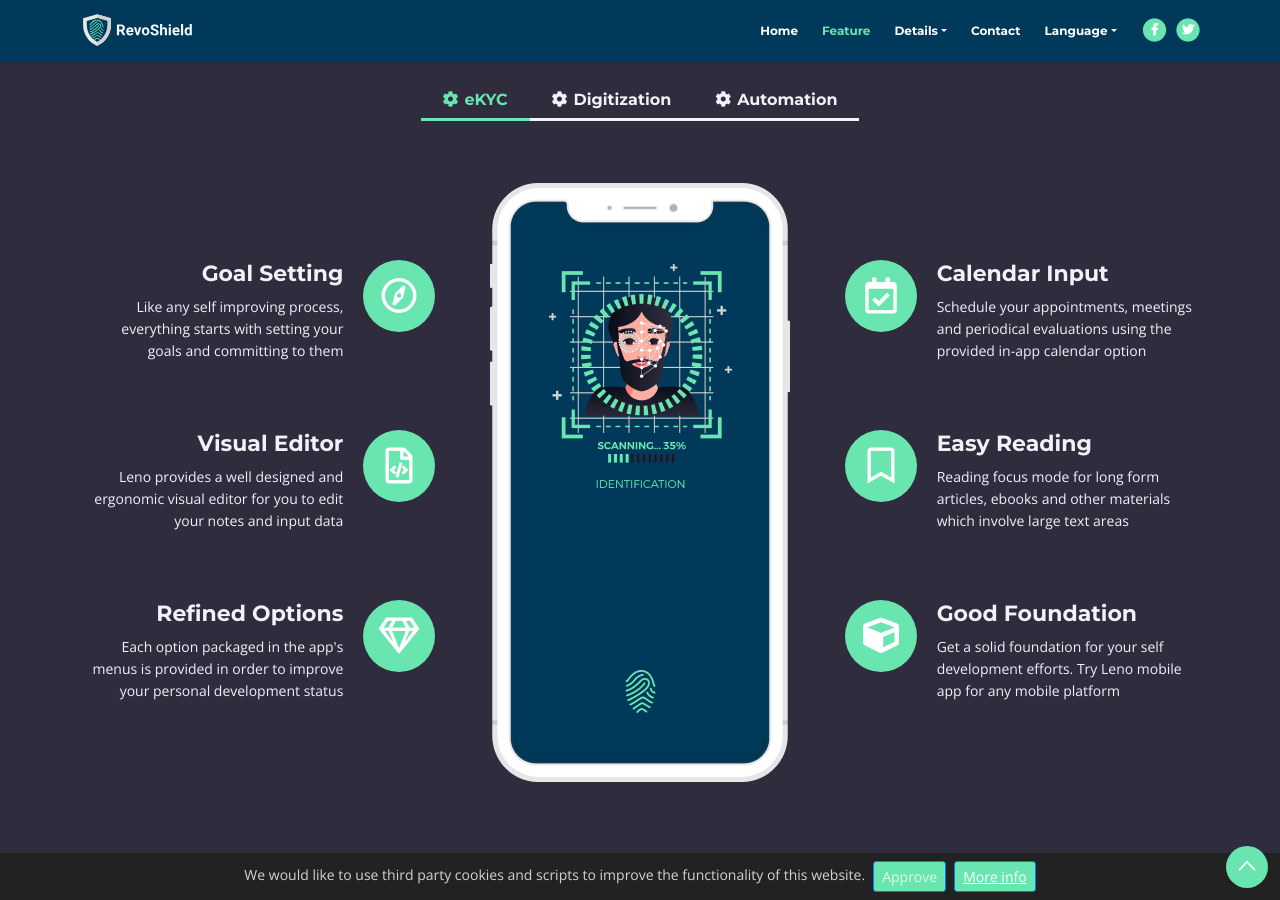
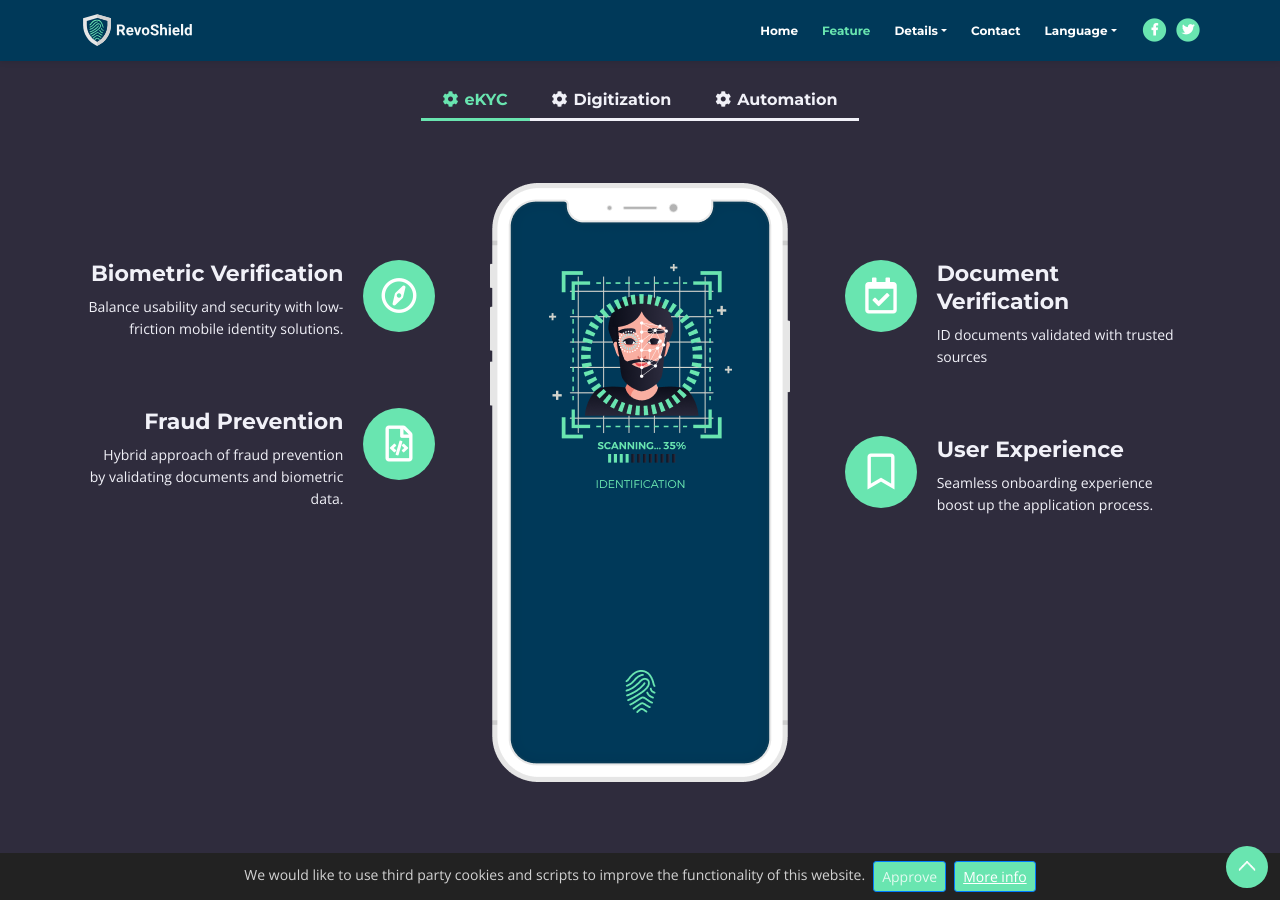
Before and after one commit to revoshield/revoshield.github.io, a Jekyll site: the page built from index.html, in a window 1280 px wide and 900 px high, scrolled down 1106 px. Built offline with Jekyll 4.4.1, drawn with Linux system fonts in a browser that asks for light colours.

Commit message:
add text

```diff
--- a/_includes/sections/features.html
+++ b/_includes/sections/features.html
@@ -43,8 +43,8 @@
                                     <div class="card left-pane first">
                                         <div class="card-body">
                                             <div class="text-wrapper">
-                                                <h4 class="card-title">Goal Setting</h4>
-                                                <p>Like any self improving process, everything starts with setting your goals and committing to them</p>
+                                                <h4 class="card-title">Biometric Verification</h4>
+                                                <p>Balance usability and security with low-friction mobile identity solutions.</p>
                                             </div>
                                             <div class="card-icon">
                                                 <i class="far fa-compass"></i>
@@ -54,25 +54,15 @@
                                     <div class="card left-pane">
                                         <div class="card-body">
                                             <div class="text-wrapper">
-                                                <h4 class="card-title">Visual Editor</h4>
-                                                <p>Leno provides a well designed and ergonomic visual editor for you to edit your notes and input data</p>
+                                                <h4 class="card-title">Fraud Prevention </h4>
+                                                <p>Hybrid approach of fraud prevention by validating documents and biometric data.</p>
                                             </div>
                                             <div class="card-icon">
                                                 <i class="far fa-file-code"></i>
                                             </div>
                                         </div>
                                     </div>
-                                    <div class="card left-pane">
-                                        <div class="card-body">
-                                            <div class="text-wrapper">
-                                                <h4 class="card-title">Refined Options</h4>
-                                                <p>Each option packaged in the app's menus is provided in order to improve your personal development status</p>
-                                            </div>
-                                            <div class="card-icon">
-                                                <i class="far fa-gem"></i>
-                                            </div>
-                                        </div>
-                                    </div>
+
                                 </div>
                                 <!-- end of icon cards pane -->
 
@@ -90,8 +80,8 @@
                                                 <i class="far fa-calendar-check"></i>
                                             </div>
                                             <div class="text-wrapper">
-                                                <h4 class="card-title">Calendar Input</h4>
-                                                <p>Schedule your appointments, meetings and periodical evaluations using the provided in-app calendar option</p>
+                                                <h4 class="card-title">Document Verification</h4>
+                                                <p>ID documents validated with trusted sources</p>
                                             </div>
                                         </div>
                                     </div>
@@ -101,22 +91,12 @@
                                                 <i class="far fa-bookmark"></i>
                                             </div>
                                             <div class="text-wrapper">
-                                                <h4 class="card-title">Easy Reading</h4>
-                                                <p>Reading focus mode for long form articles, ebooks and other materials which involve large text areas</p>
+                                                <h4 class="card-title">User Experience</h4>
+                                                <p>Seamless onboarding experience boost up the application process. </p>
                                             </div>
                                         </div>
                                     </div>
-                                    <div class="card right-pane">
-                                        <div class="card-body">
-                                            <div class="card-icon">
-                                                <i class="fas fa-cube"></i>
-                                            </div>
-                                            <div class="text-wrapper">
-                                                <h4 class="card-title">Good Foundation</h4>
-                                                <p>Get a solid foundation for your self development efforts. Try Leno mobile app for any mobile platform</p>
-                                            </div>
-                                        </div>
-                                    </div>
+
                                 </div>
                                 <!-- end of icon cards pane -->
 
@@ -139,8 +119,8 @@
                                 <!-- Text And Icon Cards Area -->
                                 <div class="col-md-8">
                                     <div class="text-area">
-                                        <h3>Track Result Based On Your</h3>
-                                        <p>After you've configured the app and settled on the data gathering techniques you can not start the information trackers and start collecting those <a class="turquoise" href="#your-link">interesting details</a>. You can always change them.</p>
+                                        <h3>Digitize your world securely</h3>
+                                        <p>Make the fear of identity fraud a thing of the past. Know with biometric certainty who your customers are. Know it’s really your customers when they transact.</p>
                                     </div> <!-- end of text-area -->
 
                                     <div class="icon-cards-area">
@@ -149,8 +129,8 @@
                                                     <i class="fas fa-cube"></i>
                                                 </div>
                                                 <div class="card-body">
-                                                    <h4 class="card-title">Good Foundation</h4>
-                                                    <p>Get a solid foundation for your self development efforts. Try Leno mobile app for any mobile platform</p>
+                                                    <h4 class="card-title">Efficiency</h4>
+                                                    <p>High-speed biometric matching; automated document verification.</p>
                                                 </div>
                                             </div>
                                             <div class="card">
@@ -158,8 +138,8 @@
                                                     <i class="far fa-bookmark"></i>
                                                 </div>
                                                 <div class="card-body">
-                                                    <h4 class="card-title">Easy Reading</h4>
-                                                    <p>Reading focus mode for long form articles, ebooks and other materials which involve large text areas</p>
+                                                    <h4 class="card-title">Secure Digitization</h4>
+                                                    <p>Safely store your details, securely prove who you are.</p>
                                                 </div>
                                             </div>
                                             <div class="card">
@@ -167,8 +147,8 @@
                                                     <i class="far fa-calendar-check"></i>
                                                 </div>
                                                 <div class="card-body">
-                                                    <h4 class="card-title">Calendar Input</h4>
-                                                    <p>Schedule your appointments, meetings and periodical evaluations using the provided in-app calendar option</p>
+                                                    <h4 class="card-title">Biometric Verification</h4>
+                                                    <p>The more you know your customers, the better will be your service.</p>
                                                 </div>
                                             </div>
                                             <div class="card">
@@ -196,6 +176,10 @@
 
                                 <!-- Text And Icon Cards Area -->
                                 <div class="col-md-8">
+                                <div class="text-area">
+                                        <h3>Goodbye yor paper registeration forms</h3>
+                                        <p>Boost your people performance in the things that matters. We will take care of your day to day operation process.</p>
+                                    </div> <!-- end of text-area -->
                                     <div class="icon-cards-area">
                                         <div class="card">
                                             <div class="card-icon">
@@ -235,10 +219,7 @@
                                         </div>
                                     </div> <!-- end of icon cards area -->
 
-                                    <div class="text-area">
-                                        <h3>Monitoring Tools Evaluation</h3>
-                                        <p>Monitor the evolution of your finances and health state using tools integrated in Leno. The generated real time reports can be filtered based on any <a class="turquoise" href="#your-link">desired criteria</a>.</p>
-                                    </div> <!-- end of text-area -->
+
                                 </div> <!-- end of col-md-8 -->
                                 <!-- end of text and icon cards area -->
 
```
